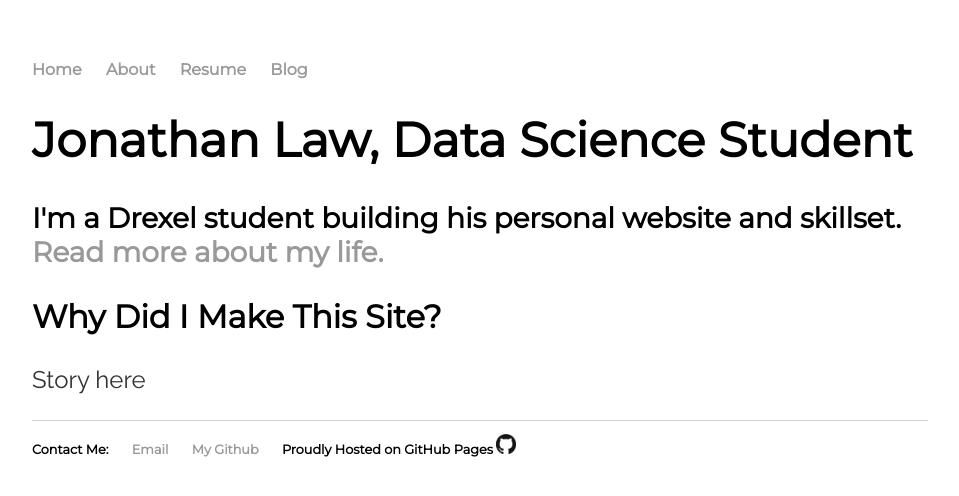
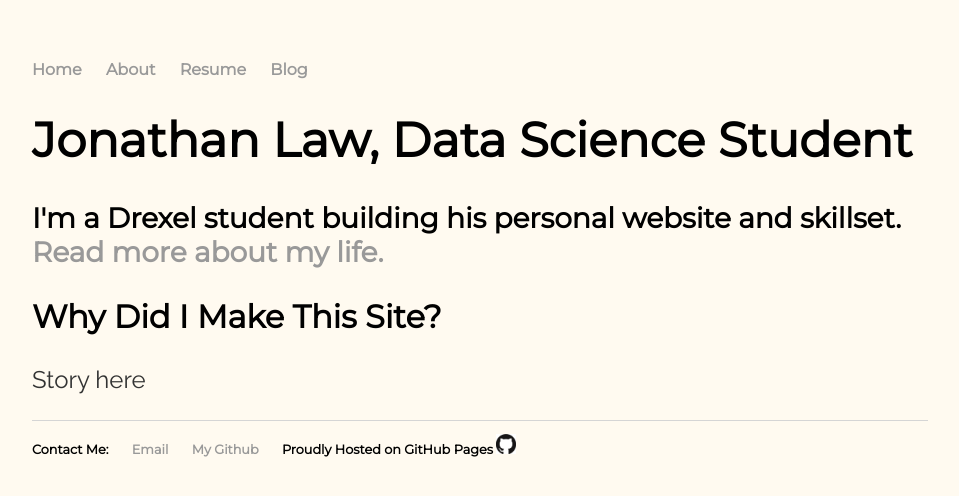
Before and after one commit to shindig7/my-site, a Jekyll site: the page built from index.html, in a window 1280 px wide. Shown: the top 496 px of the page, without its empty margins (160-1119 px from the left). Built offline with Jekyll 4.4.1, drawn with Linux system fonts in a browser that asks for light colours.

Commit message:
Changed background color to floral white
https://en.wikipedia.org/wiki/Shades_of_white#Floral_white

```diff
--- a/css/index.css
+++ b/css/index.css
@@ -1,4 +1,5 @@
 body {
+    background-color: #FFFAF0;
     margin: 60px auto;
     width: 70%;
     font-family: 'Raleway', 'Helvetica', 'Sans-Serif';
```
